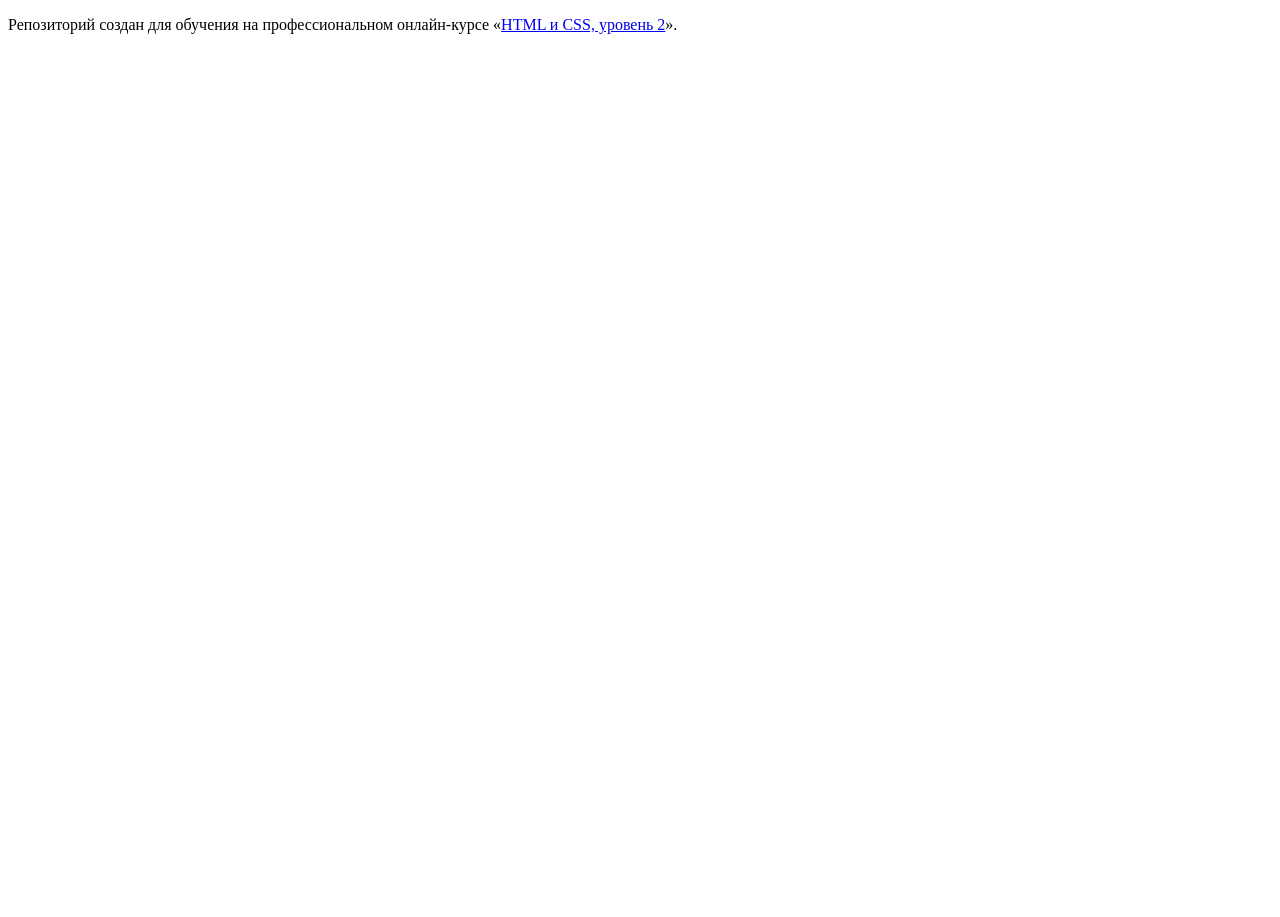
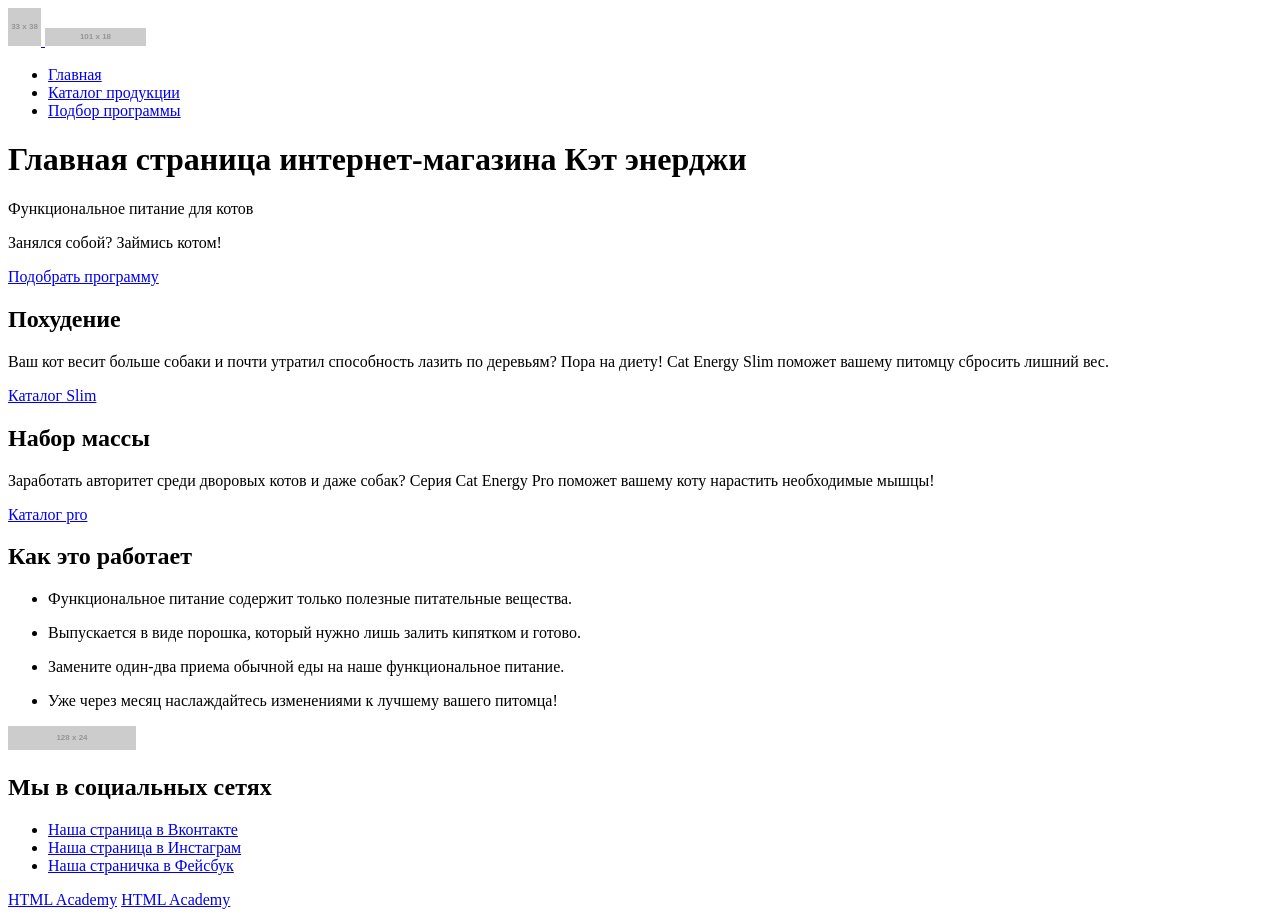
Before and after one commit to nbogdani4/836475-cat-energy-16, a website: page source/index.html in a window 1280 px wide. Before the commit the page ends 800 px from the top, so only its background shows below. Drawn offline with Linux system fonts and the light colour scheme; placeholder pictures from the web are drawn by us.

Commit message:
Сделал базовую разметку обязятельных блоков главной страницы мобильной версии (БЭМ)

```diff
--- a/source/index.html
+++ b/source/index.html
@@ -5,8 +5,94 @@
   <title>HTML Academy: Кэт энерджи</title>
 </head>
 <body>
-
-    <p>Репозиторий создан для обучения на профессиональном онлайн‑курсе «<a href="https://htmlacademy.ru/intensive/adaptive">HTML и CSS, уровень 2</a>».</p>
-
+  <header class="page-header">
+    <div class="page-header__logo logo">
+      <a class="logo__link" href="index.html">
+        <img class="logo__icon" src="http://placehold.it/33x38" width="33" height="38"
+          alt="Логотип фитнес еды для котиков">
+        <img class="logo__title" src="http://placehold.it/101x18" width="101" height="18"
+          alt="Логотип интернет-магазина Кэт энерджи">
+      </a>
+    </div>
+    <nav class="main-menu">
+      <ul class="main-menu__list">
+        <li class="main-menu__item">
+          <a class="main-menu__link" href="index.html">Главная</a>
+        </li>
+        <li class="main-menu__item">
+          <a class="main-menu__link" href="catalog.html">Каталог продукции</a>
+        </li>
+        <li class="main-menu__item">
+          <a class="main-menu__link" href="form.html">Подбор программы</a>
+        </li>
+      </ul>
+    </nav>
+  </header>
+  <main class="page-main">
+    <h1 class="visually-hidden">Главная страница интернет-магазина Кэт энерджи</h1>
+    <div class="first-screen">
+      <p class="first-screen__title">Функциональное питание для котов</p>
+      <p class="first-screen__subtitle">Занялся собой? Займись котом!</p>
+      <a class="page-main__button button" href="form.html">Подобрать программу</a>
+    </div>
+    <section class="categories">
+      <h2 class="categories__title categories__title--slimming">Похудение</h2>
+      <p class="categories__description">Ваш кот весит больше собаки и почти утратил способность лазить по деревьям?
+        Пора на диету! Cat Energy Slim поможет вашему питомцу сбросить лишний вес.</p>
+      <a class="categories__link" href="#">Каталог Slim</a>
+    </section>
+    <section class="categories">
+      <h2 class="categories__title categories__title--weight-gain">Набор массы</h2>
+      <p class="categories__description">Заработать авторитет среди дворовых котов и даже собак? Серия Cat Energy Pro
+        поможет вашему коту нарастить необходимые мышцы!</p>
+      <a class="categories__link" href="#">Каталог pro</a>
+    </section>
+    <section class="how-work">
+      <h2 class="how-work__title">Как это работает</h2>
+      <ul class="how-work__list">
+        <li class="how-work__item how-work__item--nutrients">
+          <p class="how-work__description">Функциональное питание содержит только полезные питательные вещества.</p>
+        </li>
+        <li class="how-work__item how-work__item--powder">
+          <p class="how-work__description">Выпускается в виде порошка, который нужно лишь залить кипятком и готово.</p>
+        </li>
+        <li class="how-work__item how-work__item--food">
+          <p class="how-work__description">Замените один-два приема обычной еды на наше функциональное питание.</p>
+        </li>
+        <li class="how-work__item how-work__item--period">
+          <p class="how-work__description">Уже через месяц наслаждайтесь изменениями к лучшему вашего питомца!</p>
+        </li>
+      </ul>
+    </section>
+  </main>
+  <footer class="page-footer">
+    <div class="page-footer__logo logo">
+      <a class="logo__link" href="index.html">
+        <img class="logo__title" src="http://placehold.it/128x24" width="128" height="24"
+          alt="Логотип интернет-магазина Кэт энерджи">
+      </a>
+    </div>
+    <section class="page-footer_social social-network">
+      <h2 class="visually-hidden">Мы в социальных сетях</h2>
+      <ul class="social-network__list">
+        <li class="social-network__item">
+          <a class="social-network__link social-network__link--vk" href="https://vk.com/htmlacademy">Наша страница в
+            Вконтакте</a>
+        </li>
+        <li class="social-network__item">
+          <a class="social-network__link social-network__link--instagram"
+            href="https://www.instagram.com/htmlacademy/">Наша страница в Инстаграм</a>
+        </li>
+        <li class="social-network__item">
+          <a class="social-network__link social-network__link--facebook"
+            href="https://www.facebook.com/htmlacademy">Наша страничка в Фейсбук</a>
+        </li>
+      </ul>
+    </section>
+    <div class="page-footer__htmlacademy htmlacademy">
+      <a class="htmlacademy__link" href="https://htmlacademy.ru/intensive/adaptive">HTML Academy</a>
+      <a class="htmlacademy__link htmlacademy__link--logo" href="https://htmlacademy.ru/intensive/adaptive">HTML Academy</a>
+    </div>
+  </footer>
 </body>
 </html>
```
Lines whose indentation alone changed are shown as unchanged.
